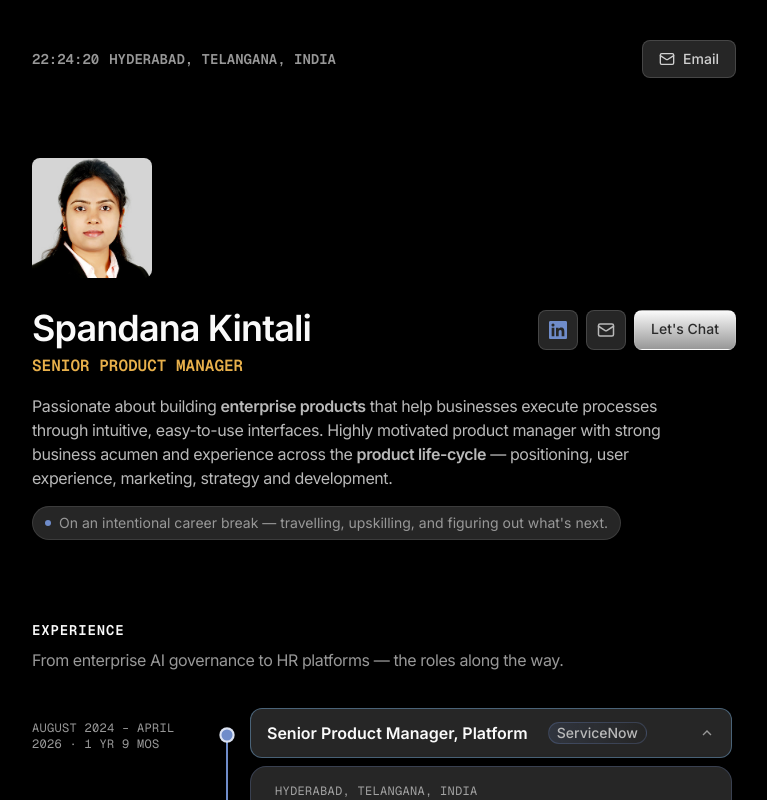
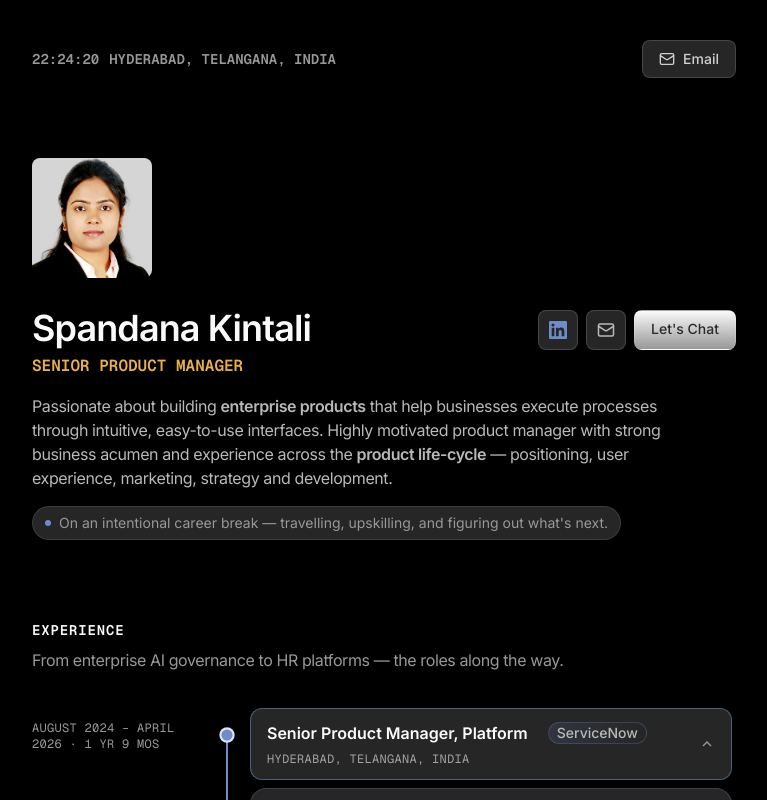
Before and after one commit to spandanakintali-curiouspm/portfolio, a Next.js app: page / in a window 1280 px wide. Shown: the top 800 px of the page, without its empty margins (256-1023 px from the left). Built offline with nearby package versions, Linux system fonts and the light colour scheme; no server answers.

Commit message:
Move role location beneath job title instead of inside responsibilities section

```diff
--- a/src/components/ExperienceTimeline.tsx
+++ b/src/components/ExperienceTimeline.tsx
@@ -63,11 +63,16 @@ export default function ExperienceTimeline() {
               <div className="flex-1 relative w-full p-1">
                 <details className="acc" open={i === 0}>
                   <summary className="flex items-center justify-between gap-5 border border-white/10 rounded-xl px-4 py-3 bg-neutral-800 text-neutral-50 font-semibold text-base shadow-[0_1px_12px_0_rgba(0,0,0,0.4)] transition">
-                    <div className="flex md:flex-row flex-col md:gap-5 gap-2 md:items-center items-start">
-                      {role.title}
-                      <span className="text-sm font-medium text-neutral-200 px-2 border border-[#6F8CCA]/25 rounded-full flex gap-2 items-center bg-gradient-to-r from-[#6F8CCA]/15 to-transparent">
-                        {role.company}
-                      </span>
+                    <div className="flex flex-col gap-1.5">
+                      <div className="flex md:flex-row flex-col md:gap-5 gap-2 md:items-center items-start">
+                        {role.title}
+                        <span className="text-sm font-medium text-neutral-200 px-2 border border-[#6F8CCA]/25 rounded-full flex gap-2 items-center bg-gradient-to-r from-[#6F8CCA]/15 to-transparent">
+                          {role.company}
+                        </span>
+                      </div>
+                      <p className="text-xs font-mono font-normal uppercase tracking-wide text-neutral-400">
+                        {role.location}
+                      </p>
                     </div>
                     <svg
                       className="chev transition-transform shrink-0"
@@ -83,9 +88,6 @@ export default function ExperienceTimeline() {
                   </summary>
 
                   <div className="mt-2 px-6 py-4 bg-neutral-800 rounded-2xl border border-[#6F8CCA]/25 shadow-[0_1px_12px_0_rgba(0,0,0,0.4)] space-y-3">
-                    <p className="text-xs font-mono uppercase tracking-wide text-neutral-400">
-                      {role.location}
-                    </p>
                     {role.summary && (
                       <p className="text-neutral-300 text-sm leading-relaxed tracking-tight">
                         {role.summary}
```
